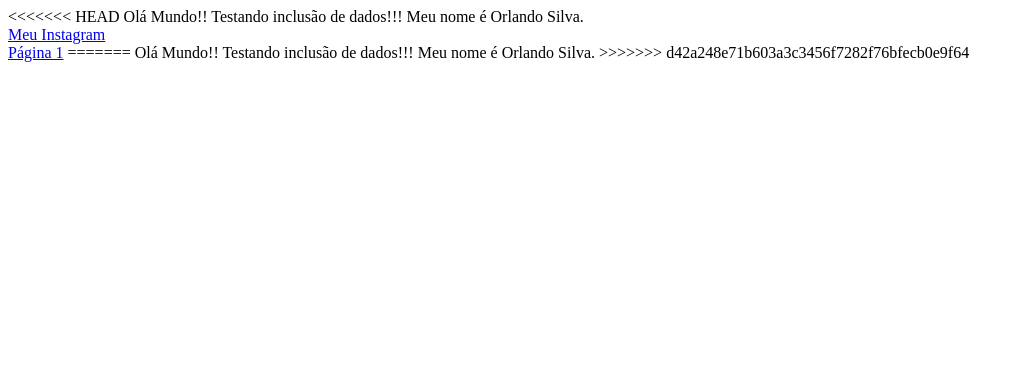
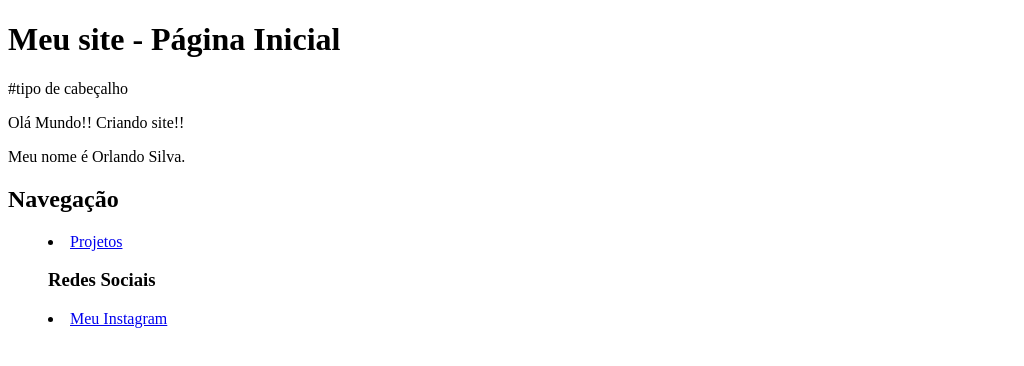
Before and after one commit to Nandoranch/M07-aprendendo-html-css-javascript, a plain HTML site: page index.html in a window 1280 px wide. Shown: the whole page, without its empty margins (0-1024 px from the left). Drawn offline with Linux system fonts and the light colour scheme.

Commit message:
Adicionado menu

```diff
--- a/index.html
+++ b/index.html
@@ -1,4 +1,3 @@
-<<<<<<< HEAD
 <!DOCTYPE html>
 <html lang="pt-br">
 <head>
@@ -7,24 +6,26 @@
     <title>Meu site</title>
 </head>
 <body>
-    Olá Mundo!! Testando inclusão de dados!!! Meu nome é Orlando Silva.
-    <br />
-    <a href="https://instagram.com/nandorch" target="_blank">Meu Instagram</a>
+    <h1>Meu site - Página Inicial</h1> #tipo de cabeçalho
+    <p>Olá Mundo!! Criando site!! </p>
+
+        Meu nome é Orlando Silva.
+        <br />
+        <h2>Navegação</h2>
+    <menu>
+        <li>
+            <a href="projetos.html">Projetos</a>
+        </li>
+        <h3>
+            Redes Sociais
+        </h3>
+        <li>
+            <a href="https://instagram.com/nandorch" target="_blank">Meu Instagram</a>
+        </li>
+    </menu>
+
 
     <br />
-    <a href="pagina1.html">Página 1</a>
+
 </body>
 </html>
-=======
-<!DOCTYPE html>
-<html lang="pt-br">
-<head>
-    <meta charset="UTF-8">
-    <meta name="viewport" content="width=device-width, initial-scale=1.0">
-    <title>Meu site</title>
-</head>
-<body>
-    Olá Mundo!! Testando inclusão de dados!!! Meu nome é Orlando Silva.
-</body>
-</html>
->>>>>>> d42a248e71b603a3c3456f7282f76bfecb0e9f64
```
Also changed, not shown: projetos.html (renamed from pagina1.html, +7 -2 lines).
